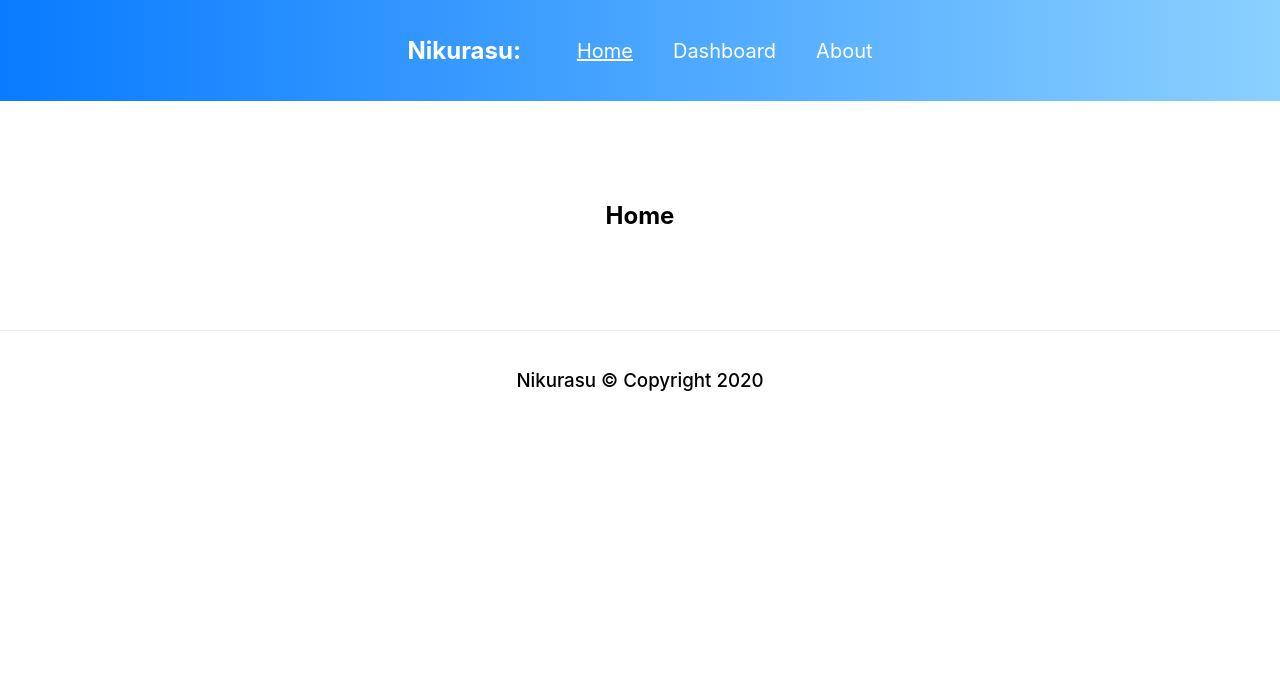
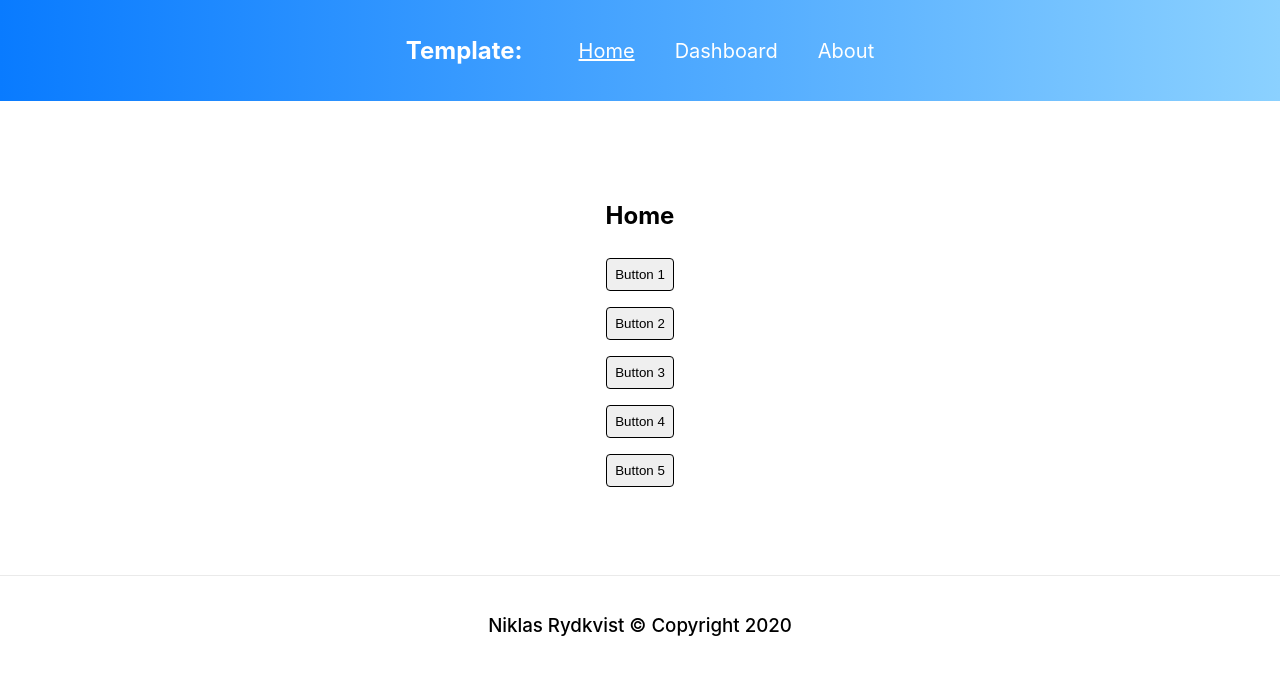
Before and after one commit to rydkvist/frontend-template-example, a Next.js app: page / in a window 1280 px wide. Shown: the top 674 px of the page. Built offline with nearby package versions, Linux system fonts and the light colour scheme.

Commit message:
Added some buttons

```diff
--- /dev/null
+++ b/components/Button/index.tsx
@@ -0,0 +1,48 @@
+import React from 'react';
+import styled, { css } from 'styled-components';
+import { useTabbing } from '@utils';
+
+const StyledButton = styled.button<{ isTabbing: boolean }>`
+  padding: 0.5rem;
+  margin: 0.5rem 0rem;
+  cursor: pointer;
+  border: none;
+  border-radius: 4px;
+  border: 1px solid black;
+  &:hover  {
+    background-color: lightcoral;
+  }
+
+  ${props =>
+    props.isTabbing &&
+    css`
+      :before {
+        content: 'Dont tab me! ';
+      }
+      &:focus {
+        background-color: red;
+        color: white;
+        outline: 2px solid green;
+        outline-offset: 2px;
+
+        :before {
+          content: 'Ouch! That hurt :( ';
+        }
+      }
+    `}
+`;
+
+type ButtonProps = {
+  onClick: () => void;
+  children: any;
+};
+
+export const Button = ({ onClick, children }: ButtonProps) => {
+  const isTabbing = useTabbing();
+
+  return (
+    <StyledButton onClick={onClick} isTabbing={isTabbing}>
+      {children}
+    </StyledButton>
+  );
+};
--- a/components/Footer/index.tsx
+++ b/components/Footer/index.tsx
@@ -1,5 +1,5 @@
 import styled from 'styled-components';
-import { appName } from 'config';
+import { author } from 'config';
 
 const StyledFooter = styled.footer`
   width: 100%;
@@ -19,7 +19,7 @@ const H3 = styled.h3`
 export const Footer = () => (
   <StyledFooter role="contentinfo">
     <H3>
-      {appName} © Copyright {new Date().getFullYear()}
+      {author} © Copyright {new Date().getFullYear()}
     </H3>
   </StyledFooter>
 );
--- a/components/index.ts
+++ b/components/index.ts
@@ -1,2 +1,3 @@
 export { Header } from './Header';
 export { Footer } from './Footer';
+export { Button } from './Button';
--- a/config.ts
+++ b/config.ts
@@ -1,4 +1,5 @@
-export const appName = 'Nikurasu';
+export const author = 'Niklas Rydkvist';
+export const appName = 'Template';
 export const dashboardURL = '/dashboard';
 export const aboutURL = '/about';
 export const homeURL = '/';
--- a/pages/home/index.tsx
+++ b/pages/home/index.tsx
@@ -3,8 +3,14 @@ import Image from 'next/image';
 import Link from 'next/link';
 import { appName } from 'config';
 import { Page } from '@styles';
+import { Button } from '@components';
 
-const Home = () => (
+const Home = () => {
+  const onClick = () => {
+    alert('Try tabbing on me instead of clicking me! :)');
+  };
+
+  return (
     <>
       <Head>
         <title>{appName}: Home</title>
@@ -14,8 +20,14 @@ const Home = () => (
           <ion-icon name="home-outline" />
         </h1>
         <h1>Home</h1>
+        <Button onClick={onClick}>Button 1</Button>
+        <Button onClick={onClick}>Button 2</Button>
+        <Button onClick={onClick}>Button 3</Button>
+        <Button onClick={onClick}>Button 4</Button>
+        <Button onClick={onClick}>Button 5</Button>
       </Page>
     </>
   );
+};
 
 export default Home;
```
Lines whose indentation alone changed are shown as unchanged.
